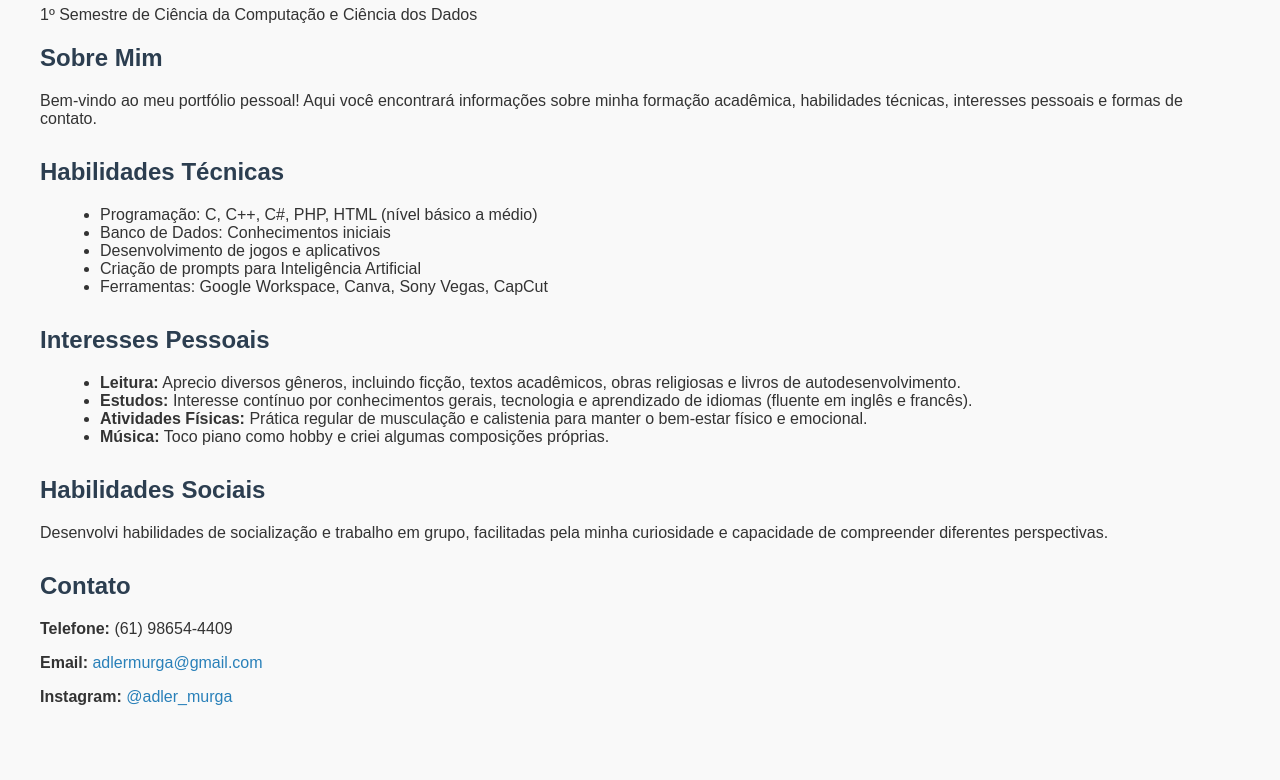
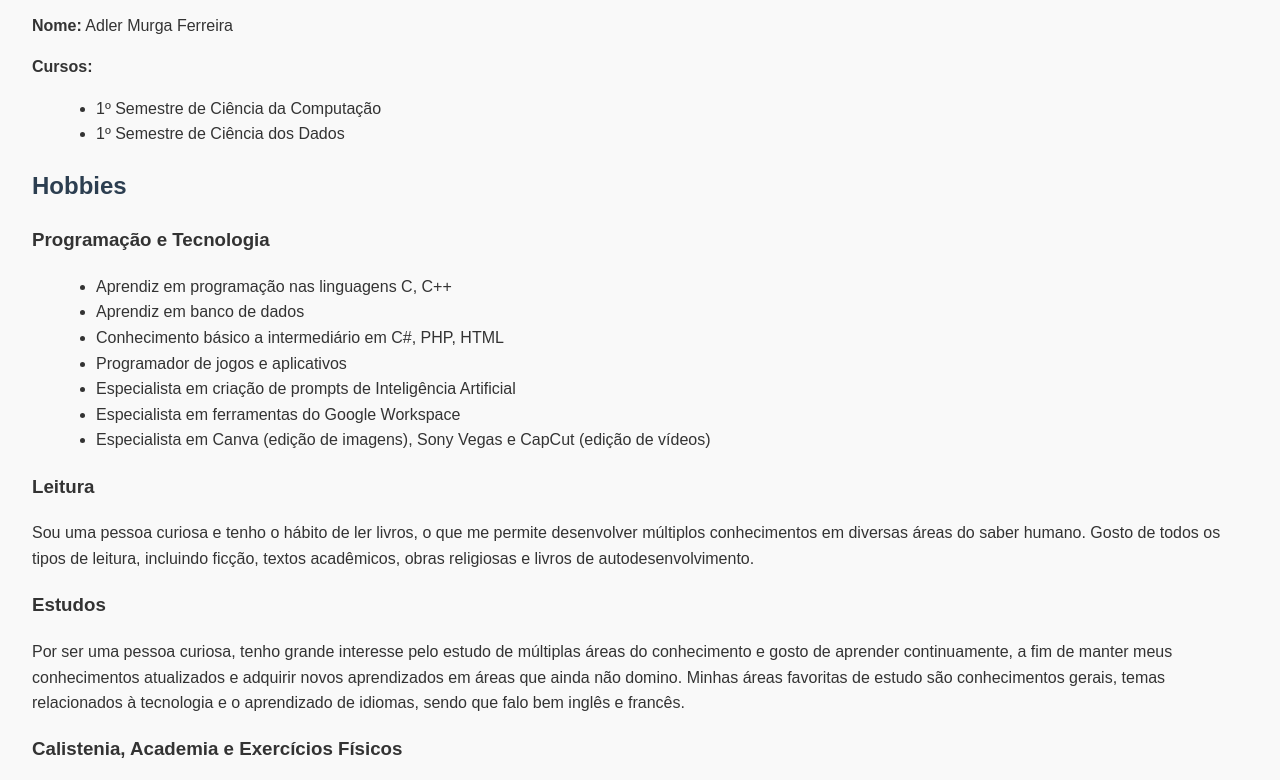
Before and after one commit to AdlerMrF/Curriculo_Adler, a plain HTML site: page index.html in a window 1280 px wide. Shown: the part 92-872 px from the top of the page. Before the commit the page ends 838 px from the top, so only its background shows below. Drawn offline with Linux system fonts and the light colour scheme.

Commit message:
Update index.html

```diff
--- a/index.html
+++ b/index.html
@@ -1,12 +1,14 @@
 <!DOCTYPE html>
 <html lang="pt-BR">
 <head>
-  <meta charset="UTF-8">
-  <title>Portfólio de Adler Murga Ferreira</title>
+  <meta charset="UTF-8" />
+  <meta name="viewport" content="width=device-width, initial-scale=1.0"/>
+  <title>Curriculum Adler</title>
   <style>
     body {
       font-family: Arial, sans-serif;
-      margin: 40px;
+      margin: 2em;
+      line-height: 1.6;
       background-color: #f9f9f9;
       color: #333;
     }
@@ -14,17 +16,17 @@
       color: #2c3e50;
     }
     section {
-      margin-bottom: 30px;
+      margin-bottom: 2em;
     }
     ul {
       list-style-type: disc;
-      margin-left: 20px;
+      margin-left: 1.5em;
     }
-    .contact-info a {
+    a {
       color: #2980b9;
       text-decoration: none;
     }
-    .contact-info a:hover {
+    a:hover {
       text-decoration: underline;
     }
   </style>
@@ -32,46 +34,54 @@
 <body>
 
   <header>
-    <h1>Portfólio de Adler Murga Ferreira</h1>
-    <p>1º Semestre de Ciência da Computação e Ciência dos Dados</p>
+    <h1>Curriculum de Adler Murga Ferreira</h1>
+    <p><strong>Nome:</strong> Adler Murga Ferreira</p>
+    <p><strong>Cursos:</strong></p>
+    <ul>
+      <li>1º Semestre de Ciência da Computação</li>
+      <li>1º Semestre de Ciência dos Dados</li>
+    </ul>
   </header>
 
   <section>
-    <h2>Sobre Mim</h2>
-    <p>Bem-vindo ao meu portfólio pessoal! Aqui você encontrará informações sobre minha formação acadêmica, habilidades técnicas, interesses pessoais e formas de contato.</p>
+    <h2>Hobbies</h2>
+
+    <h3>Programação e Tecnologia</h3>
+    <ul>
+      <li>Aprendiz em programação nas linguagens C, C++</li>
+      <li>Aprendiz em banco de dados</li>
+      <li>Conhecimento básico a intermediário em C#, PHP, HTML</li>
+      <li>Programador de jogos e aplicativos</li>
+      <li>Especialista em criação de prompts de Inteligência Artificial</li>
+      <li>Especialista em ferramentas do Google Workspace</li>
+      <li>Especialista em Canva (edição de imagens), Sony Vegas e CapCut (edição de vídeos)</li>
+    </ul>
+
+    <h3>Leitura</h3>
+    <p>Sou uma pessoa curiosa e tenho o hábito de ler livros, o que me permite desenvolver múltiplos conhecimentos em diversas áreas do saber humano. Gosto de todos os tipos de leitura, incluindo ficção, textos acadêmicos, obras religiosas e livros de autodesenvolvimento.</p>
+
+    <h3>Estudos</h3>
+    <p>Por ser uma pessoa curiosa, tenho grande interesse pelo estudo de múltiplas áreas do conhecimento e gosto de aprender continuamente, a fim de manter meus conhecimentos atualizados e adquirir novos aprendizados em áreas que ainda não domino. Minhas áreas favoritas de estudo são conhecimentos gerais, temas relacionados à tecnologia e o aprendizado de idiomas, sendo que falo bem inglês e francês.</p>
+
+    <h3>Calistenia, Academia e Exercícios Físicos</h3>
+    <p>Gosto também de manter meu corpo em movimento por meio de exercícios físicos, especialmente musculação e calistenia, pois considero uma forma eficiente de cuidar tanto do emocional quanto do físico, além de ser excelente para a saúde de modo geral.</p>
+
+    <h3>Música e Instrumentos Musicais</h3>
+    <p>O hábito de tocar instrumentos, principalmente o piano, que aprecio bastante, serve mais como uma atividade recreativa, mas que com certeza me ajuda muito a relaxar. Não sou experiente no piano, mas, devido à minha criatividade, criei algumas músicas de minha própria autoria.</p>
   </section>
 
   <section>
-    <h2>Habilidades Técnicas</h2>
-    <ul>
-      <li>Programação: C, C++, C#, PHP, HTML (nível básico a médio)</li>
-      <li>Banco de Dados: Conhecimentos iniciais</li>
-      <li>Desenvolvimento de jogos e aplicativos</li>
-      <li>Criação de prompts para Inteligência Artificial</li>
-      <li>Ferramentas: Google Workspace, Canva, Sony Vegas, CapCut</li>
-    </ul>
+    <h2>Habilidades Sociais e Trabalho Cooperativo</h2>
+    <p>A minha curiosidade, ao longo do tempo, me permitiu desenvolver grandes habilidades de socialização e trabalho em grupo. Digo que isso se deve à curiosidade, pois ela me ajuda a identificar e compreender pensamentos e ideias diferentes, o que me proporciona uma alta capacidade de comunicação dentro de um grupo.</p>
   </section>
 
   <section>
-    <h2>Interesses Pessoais</h2>
+    <h2>Contatos</h2>
     <ul>
-      <li><strong>Leitura:</strong> Aprecio diversos gêneros, incluindo ficção, textos acadêmicos, obras religiosas e livros de autodesenvolvimento.</li>
-      <li><strong>Estudos:</strong> Interesse contínuo por conhecimentos gerais, tecnologia e aprendizado de idiomas (fluente em inglês e francês).</li>
-      <li><strong>Atividades Físicas:</strong> Prática regular de musculação e calistenia para manter o bem-estar físico e emocional.</li>
-      <li><strong>Música:</strong> Toco piano como hobby e criei algumas composições próprias.</li>
+      <li><strong>Telefone:</strong> (61) 98654-4409</li>
+      <li><strong>Email:</strong> <a href="mailto:adlermurga@gmail.com">adlermurga@gmail.com</a></li>
+      <li><strong>Instagram:</strong> <a href="https://instagram.com/adler_murga" target="_blank">@adler_murga</a></li>
     </ul>
-  </section>
-
-  <section>
-    <h2>Habilidades Sociais</h2>
-    <p>Desenvolvi habilidades de socialização e trabalho em grupo, facilitadas pela minha curiosidade e capacidade de compreender diferentes perspectivas.</p>
-  </section>
-
-  <section class="contact-info">
-    <h2>Contato</h2>
-    <p><strong>Telefone:</strong> (61) 98654-4409</p>
-    <p><strong>Email:</strong> <a href="mailto:adlermurga@gmail.com">adlermurga@gmail.com</a></p>
-    <p><strong>Instagram:</strong> <a href="https://www.instagram.com/adler_murga" target="_blank">@adler_murga</a></p>
   </section>
 
 </body>
```
